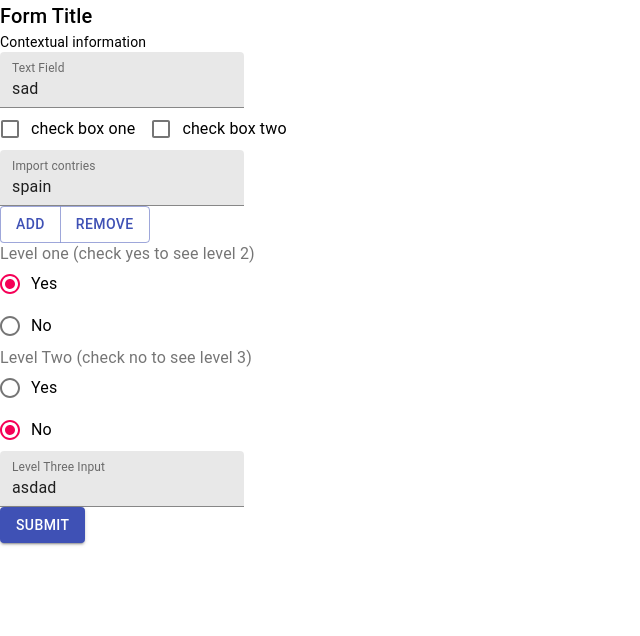
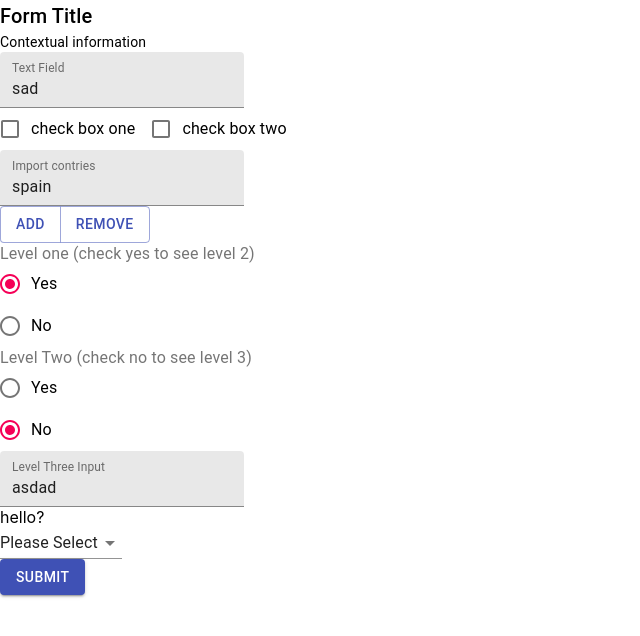
Before and after one commit to Jezfx/form-spike, a React (Create React App) app: page / in a window 1280 px wide. Shown: the top 636 px of the page, without its empty margins (0-640 px from the left). Built offline with nearby package versions, Linux system fonts and the light colour scheme.

Commit message:
dropdown

```diff
--- /dev/null
+++ b/src/ControlledDropdown/ControlledDropdown.js
@@ -0,0 +1,49 @@
+import React from "react";
+import TextField from "@material-ui/core/TextField";
+import { useFormContext, Controller } from "react-hook-form";
+
+const ControlledDropdown = ({ label, options, name }) => {
+  const { control } = useFormContext();
+
+  return (
+    <>
+      <div>hello?</div>
+      <Controller
+        name={name}
+        control={control}
+        render={({
+          field: { onChange, value, name },
+          fieldState: { error },
+        }) => (
+          <TextField
+            select
+            onChange={onChange}
+            defaultValue="none"
+            value={value}
+            name={name}
+            error={!!error}
+            SelectProps={{
+              native: true,
+              defaultValue: "none",
+              inputProps: {
+                name: name,
+                defaultValue: "none",
+              },
+            }}
+          >
+            <option value="none" disabled>
+              Please Select
+            </option>
+            {options?.map((option) => (
+              <option key={option?.id} value={option?.value}>
+                {option?.label}
+              </option>
+            ))}
+          </TextField>
+        )}
+      />
+    </>
+  );
+};
+
+export default ControlledDropdown;
--- /dev/null
+++ b/src/ControlledDropdown/index.js
@@ -0,0 +1 @@
+export { default } from "./ControlledDropdown";
--- a/src/fields.js
+++ b/src/fields.js
@@ -2,6 +2,13 @@ import ControlledTextField from "./ControlledTextField";
 import ControlledRadioGroup from "./ControlledRadioGroup";
 import ControlledFieldArray from "./ControlledFieldArray";
 import ControlledCheckBox from "./ControlledCheckBox";
+import ControlledDropdown from "./ControlledDropdown";
+
+const dropdownOptions = [
+  { id: 1, value: "GBP", label: "GBP" },
+  { id: 2, value: "EUR", label: "EUR" },
+  { id: 3, value: "USD", label: "USD" },
+];
 
 export const fields = [
   {
@@ -95,4 +102,10 @@ export const fields = [
       ],
     },
   },
+  {
+    Component: ControlledDropdown,
+    name: "uk_responsible_person_country",
+    label: "Country *",
+    options: dropdownOptions,
+  },
 ];
```
